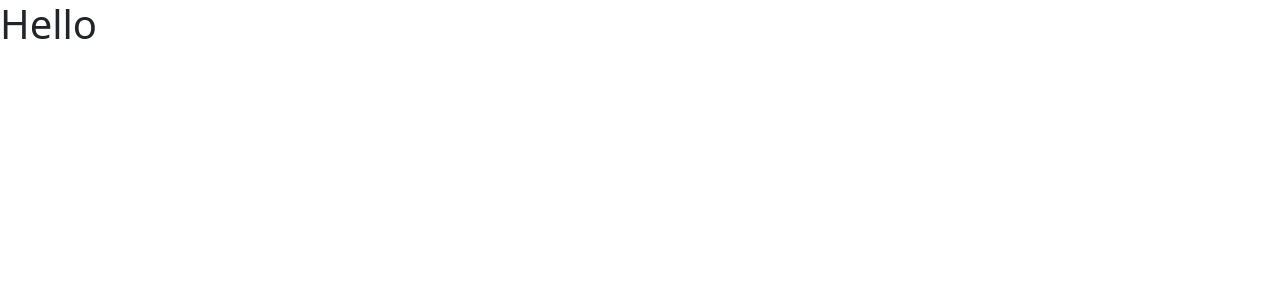
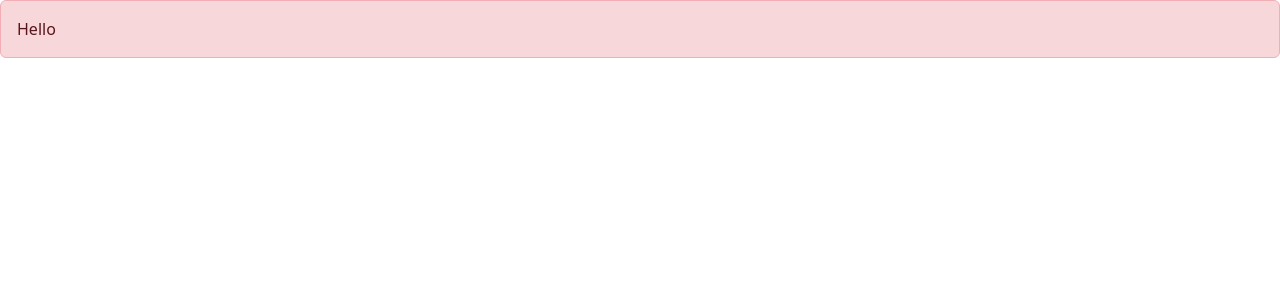
Before and after one commit to aziyan99/reter, a React (Create React App) app: page / in a window 1280 px wide. Shown: the top 300 px of the page. Built offline with nearby package versions, Linux system fonts and the light colour scheme.

Commit message:
rename entry file name to App.jsx

```diff
--- a/src/App.js
+++ b/src/App.jsx
@@ -2,7 +2,7 @@
 function App () {
   return (
     <div>
-      <h1>Hello</h1>
+      <div className="alert alert-danger">Hello</div>
     </div>
   );
 }
```
